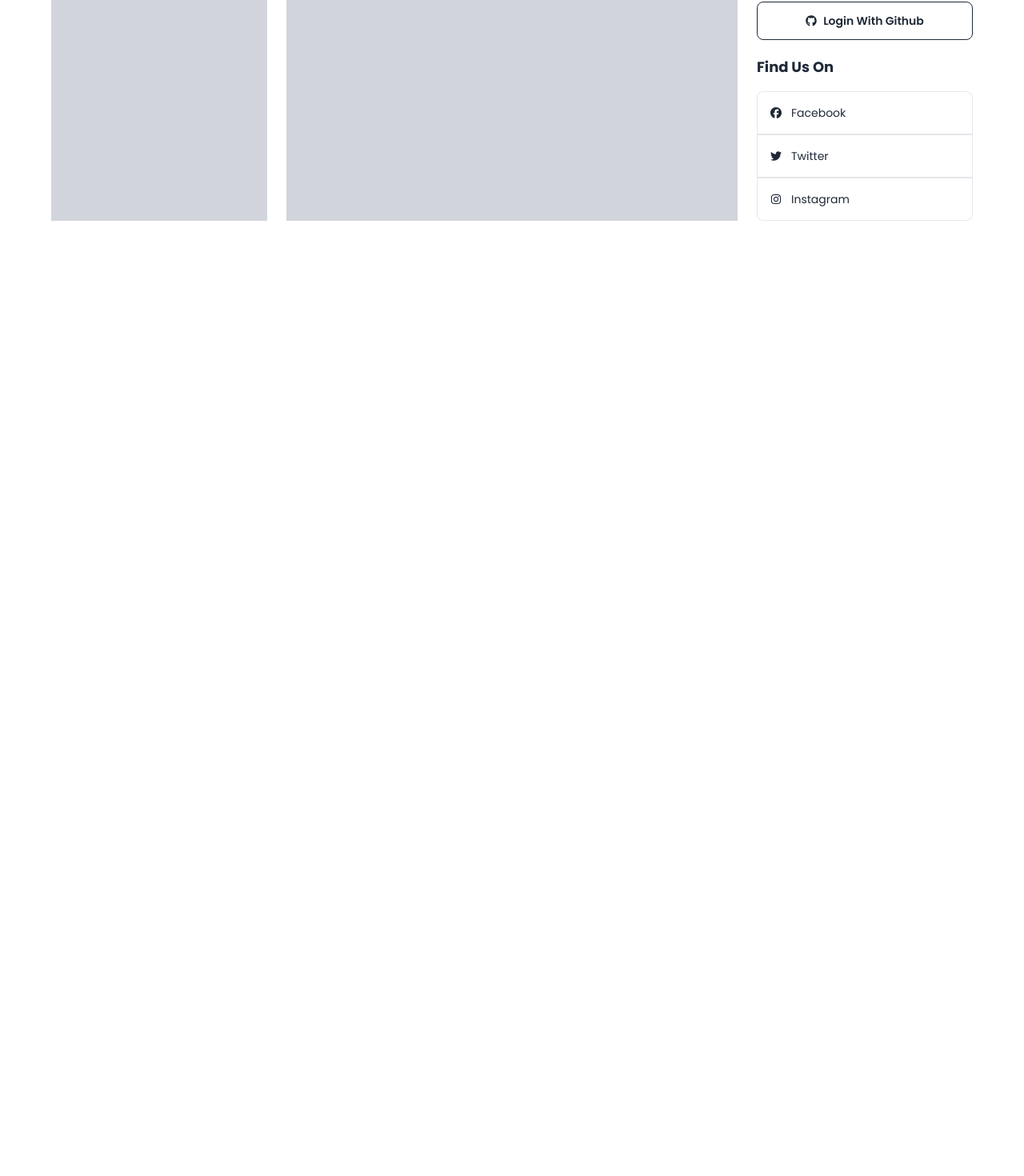
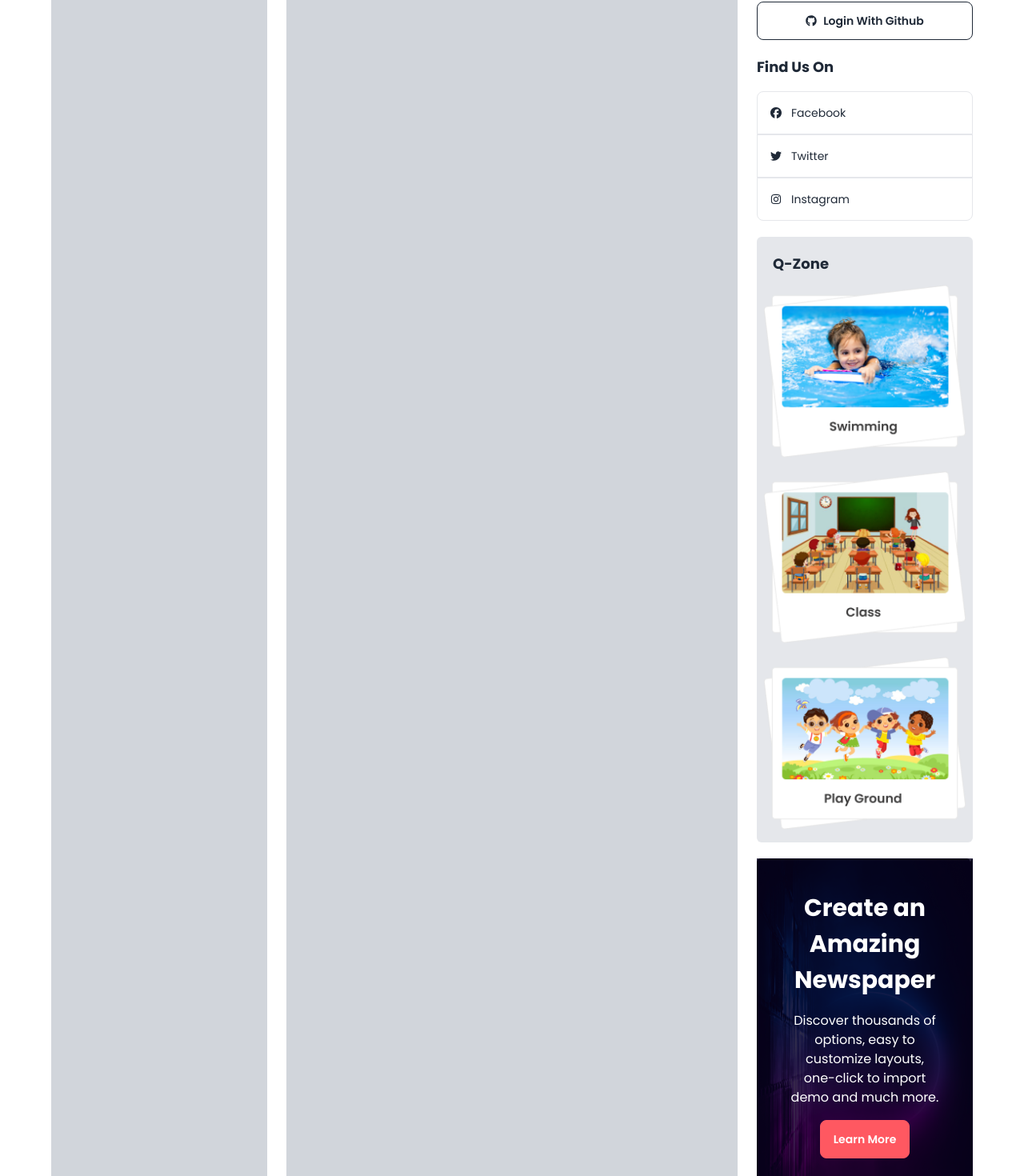
Before and after one commit to joysaha023/Dragon-news-portal, a React (Vite) app: page / in a window 1280 px wide. Shown: the part 332-1802 px from the top of the page at 80% size. Before the commit the page ends 800 px from the top, so only its background shows below. Built offline with nearby package versions, Linux system fonts and the light colour scheme.

Commit message:
bg section added with button

```diff
--- a/src/Shared/RightSideNav/RightSideNav.jsx
+++ b/src/Shared/RightSideNav/RightSideNav.jsx
@@ -1,5 +1,15 @@
 import React from "react";
-import { FaFacebook, FaGithub, FaGoogle, FaInstagram, FaTwitter } from "react-icons/fa6";
+import {
+  FaFacebook,
+  FaGithub,
+  FaGoogle,
+  FaInstagram,
+  FaTwitter,
+} from "react-icons/fa6";
+import Qzone from '.././../assets/qZone1.png';
+import Qzone2 from '.././../assets/qZone2.png';
+import Qzone3 from '.././../assets/qZone3.png';
+import bgAd from '../../assets/bg.png'
 
 const RightSideNav = () => {
   return (
@@ -17,9 +27,37 @@ const RightSideNav = () => {
       </div>
       <h2 className="text-lg font-bold mb-4">Find Us On</h2>
       <div>
-        <a href="" className="p-4 flex items-center gap-3 border text-sm rounded-t-lg"><FaFacebook /> Facebook</a>
-        <a href="" className="p-4 flex items-center gap-3 border text-sm rounded-x-lg"><FaTwitter /> Twitter</a>
-        <a href="" className="p-4 flex items-center gap-3 border text-sm rounded-b-lg"><FaInstagram /> Instagram</a>
+        <a
+          href=""
+          className="p-4 flex items-center gap-3 border  hover:text-blue-400 text-sm rounded-t-lg"
+        >
+          <FaFacebook /> Facebook
+        </a>
+        <a
+          href=""
+          className="p-4 flex items-center gap-3  hover:text-blue-400 border text-sm rounded-x-lg"
+        >
+          <FaTwitter /> Twitter
+        </a>
+        <a
+          href=""
+          className="p-4 flex items-center gap-3 border hover:text-blue-400 text-sm rounded-b-lg"
+        >
+          <FaInstagram /> Instagram
+        </a>
+      </div>
+      <div className="bg-gray-200 p-2 rounded-md my-5">
+        <h2 className="text-lg font-bold p-3">Q-Zone</h2>
+        <div className="space-y-4 mb-2">
+            <img src={Qzone} alt="" />
+            <img src={Qzone2} alt="" />
+            <img src={Qzone3} alt="" />
+        </div>
+      </div>
+      <div style={{backgroundImage:`url(${bgAd})`}} className="text-center space-y-4 p-10 text-white">
+        <h2 className="text-[30px] font-bold">Create an Amazing Newspaper</h2>
+        <p>Discover thousands of options, easy to customize layouts, one-click to import demo and much more.</p>
+        <button className="btn btn-error text-white">Learn More</button>
       </div>
     </div>
   );
```
